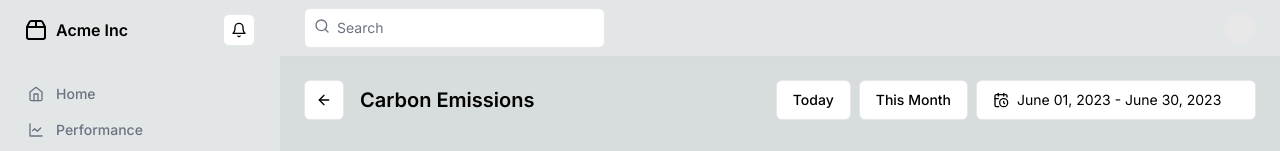
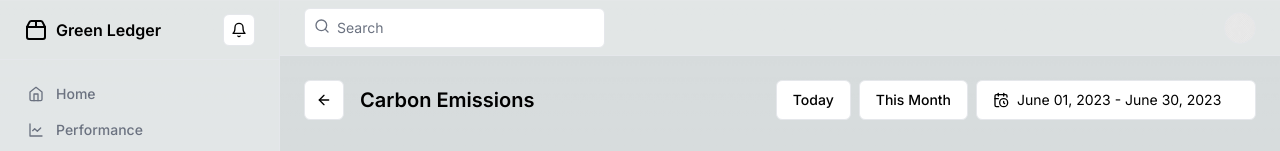
Before and after one commit to Dominic10141/deploy-try, a Next.js app: page / in a window 1280 px wide. Shown: the top 151 px of the page. Built offline with nearby package versions, Linux system fonts and the light colour scheme.

Commit message:
Update report.tsx

```diff
--- a/src/components/component/report.tsx
+++ b/src/components/component/report.tsx
@@ -21,7 +21,7 @@ export function Report() {
           <div className="flex h-[60px] items-center border-b px-6">
             <Link className="flex items-center gap-2 font-semibold" href="#">
               <Package2Icon className="h-6 w-6" />
-              <span className="">Acme Inc</span>
+              <span className="">Green Ledger</span>
             </Link>
             <Button className="ml-auto h-8 w-8" size="icon" variant="outline">
               <BellIcon className="h-4 w-4" />
```
